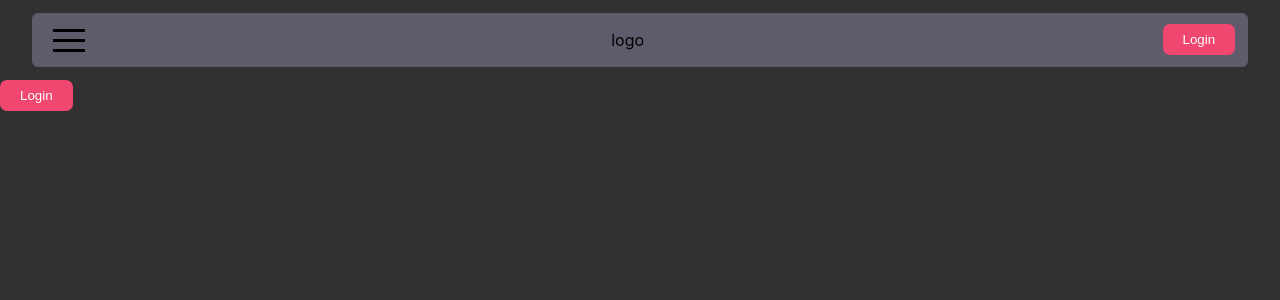
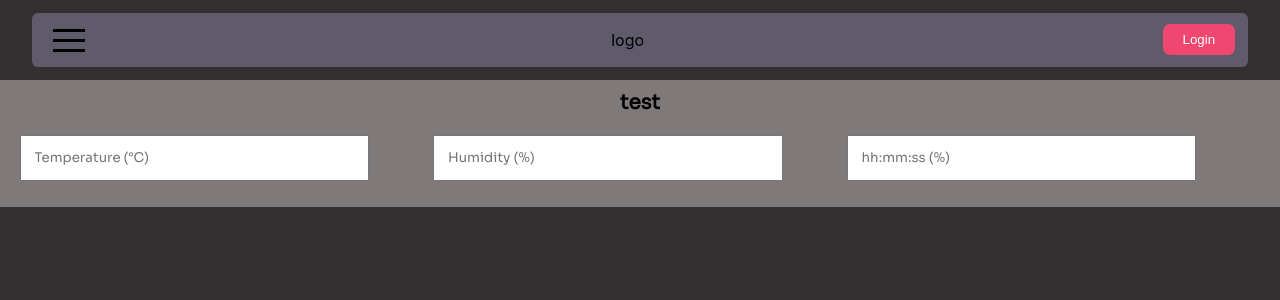
Before and after one commit to MalasataXD/sep4-frontend-ts, a React (Create React App) app: page /test in a window 1280 px wide. Shown: the top 300 px of the page. Built offline with nearby package versions, Linux system fonts and the light colour scheme.

Commit message:
TargetCard
*Added
-TargetCard.tsx (set up is done. need to fix fetch)
-TargetCard.css (need to be changes)

```diff
--- a/src/App.tsx
+++ b/src/App.tsx
@@ -1,11 +1,16 @@
 import React from "react";
 import "./App.css";
-import { createBrowserRouter, createRoutesFromElements, Route, RouterProvider } from "react-router-dom";
+import {
+  createBrowserRouter,
+  createRoutesFromElements,
+  Route,
+  RouterProvider,
+} from "react-router-dom";
 import Navbar from "./components/Navbar/Navbar";
+import LivePage from "./routes/LivePage/LivePage";
 
 //test
-import LoginStaus from "./components/LoginStatus/LoginStatus";
-import LivePage from "./routes/LivePage/LivePage";
+import TargetCard from "./components/TargetCard/TargetCard";
 
 //note: navbar ned to uses outlet
 
@@ -13,7 +18,7 @@ const router = createBrowserRouter(
   createRoutesFromElements(
     <Route element={<Navbar />}>
       <Route index element={<LivePage />} />
-      <Route path="/test" element={<LoginStaus />} />
+      <Route path="/test" element={<TargetCard title="test" state={true} />} />
     </Route>
   )
 );
--- /dev/null
+++ b/src/components/TargetCard/TargetCard.css
@@ -0,0 +1,49 @@
+.Edit-values-card {
+  background-color: #7f7979;
+  height: 17%;
+}
+
+.Title {
+  padding-top: 0.75%;
+  display: flex;
+  justify-content: center;
+  font-size: 125%;
+  font-family: "Sora", sans-serif;
+}
+
+.error-container {
+  display: flex;
+  justify-content: center;
+  font-family: "Sora", sans-serif;
+  padding-bottom: 2%;
+}
+
+.hide {
+  display: none;
+}
+
+.Input {
+  margin-right: 5%;
+  padding: 1%;
+  width: 25%;
+  font-family: "Sora", sans-serif;
+}
+
+input::-webkit-outer-spin-button,
+input::-webkit-inner-spin-button {
+  -webkit-appearance: none;
+  margin: 0;
+}
+
+.Save-button {
+  width: 25%;
+  background-color: #ef476f;
+  color: white;
+  border: none;
+}
+
+.Input-container {
+  display: flex;
+  justify-content: center;
+  padding-bottom: 2%;
+}
--- /dev/null
+++ b/src/components/TargetCard/TargetCard.tsx
@@ -0,0 +1,152 @@
+import "./TargetCard.css";
+import { LINK, TargetCardUpdate } from "../config";
+import { useState } from "react";
+
+export default function TargetCard(props: any) {
+  const [temperature, setTemperature] = useState<null | number>(null);
+  const [humidity, setHumidity] = useState<null | number>(null);
+  const [time, setTime] = useState<null | string>(null);
+
+  const [errorState, setErrorState] = useState("");
+
+  return (
+    <div className="Edit-values-card">
+      <div className="Title">
+        <b>{props.title}</b>
+      </div>
+      <br />
+      <div className="Input-container">
+        <input
+          className="Input"
+          placeholder="Temperature (°C)"
+          type="number"
+          onChange={(event) =>
+            setTemperature(
+              event.target.value === "" ? null : Number(event.target.value)
+            )
+          }
+        />
+
+        <input
+          className="Input"
+          placeholder="Humidity (%)"
+          type="number"
+          onChange={(event) =>
+            setHumidity(
+              event.target.value === "" ? null : Number(event.target.value)
+            )
+          }
+        />
+
+        <input
+          className="Input"
+          placeholder="hh:mm:ss (%)"
+          type="string"
+          onChange={(event) =>
+            setTime(event.target.value === "" ? null : event.target.value)
+          }
+        />
+
+        {isWhereASaveButton()}
+      </div>
+      <div className="error-container hide" id="errorState">
+        {errorState}
+      </div>
+    </div>
+  );
+
+  function isWhereASaveButton() {
+    if (props.saveButton === true) {
+      return (
+        <button className="Save-button" onClick={() => handleClick()}>
+          SAVE
+        </button>
+      );
+    }
+    return;
+  }
+
+  async function handleClick() {
+    // Post to web-API
+    if (validation()) {
+      try {
+        //need to changes --------------------------------------------------
+        const response = await fetch(LINK + TargetCardUpdate, {
+          headers: { "Content-Type": "application/json" },
+          method: "POST",
+          body: JSON.stringify({
+            temp: `${temperature}`,
+            humidity: `${humidity}`,
+          }),
+        });
+        // -------------------------------------------------------------------
+        if (!response.ok) {
+          showErrorState();
+          setErrorState("Post failed!");
+        }
+      } catch (error) {
+        showErrorState();
+        setErrorState("server didn't respond!");
+      }
+    }
+  }
+
+  function validation() {
+    //Test for temperature and humidity
+    if (temperature === null || humidity === null || time === null) {
+      showErrorState();
+      setErrorState("There must be an input");
+      return false;
+    }
+    if (temperature > 100 || temperature < -20) {
+      showErrorState();
+      setErrorState("Temperature must be between -20 and 100");
+      return false;
+    }
+    if (humidity > 100 || humidity < 0) {
+      showErrorState();
+      setErrorState("Humidity must be between 0 and 100");
+      return false;
+    }
+    if (time > "24:00:00" || time < "00:00:00") {
+      showErrorState();
+      setErrorState("Time must be between 00:00:00 and 24:00:00");
+      return false;
+    }
+
+    //Test for time
+    const Array = time.split(":");
+
+    if (Array[0] > "24" || Array[0] < "00") {
+      showErrorState();
+      setErrorState("Hours must be between 00 and 24");
+      return false;
+    }
+
+    if (Array[1] > "60" || Array[1] < "00") {
+      showErrorState();
+      setErrorState("Minutes must be between 00 and 60");
+      return false;
+    }
+
+    if (Array[2] > "60" || Array[2] < "00") {
+      showErrorState();
+      setErrorState("Seconds must be between 00 and 60");
+      return false;
+    }
+
+    hideErrorState();
+    setErrorState("");
+    return true;
+  }
+
+  function hideErrorState() {
+    var element = document.getElementById("errorState");
+    element?.classList.add("hide");
+  }
+
+  function showErrorState() {
+    var element = document.getElementById("errorState");
+    element?.classList.remove("hide");
+  }
+}
--- a/src/components/config.ts
+++ b/src/components/config.ts
@@ -17,3 +17,6 @@ export interface MenuItem {
   name: string;
   url: string;
 }
+
+//TargetCard
+export const TargetCardUpdate: string = "/test";
```
